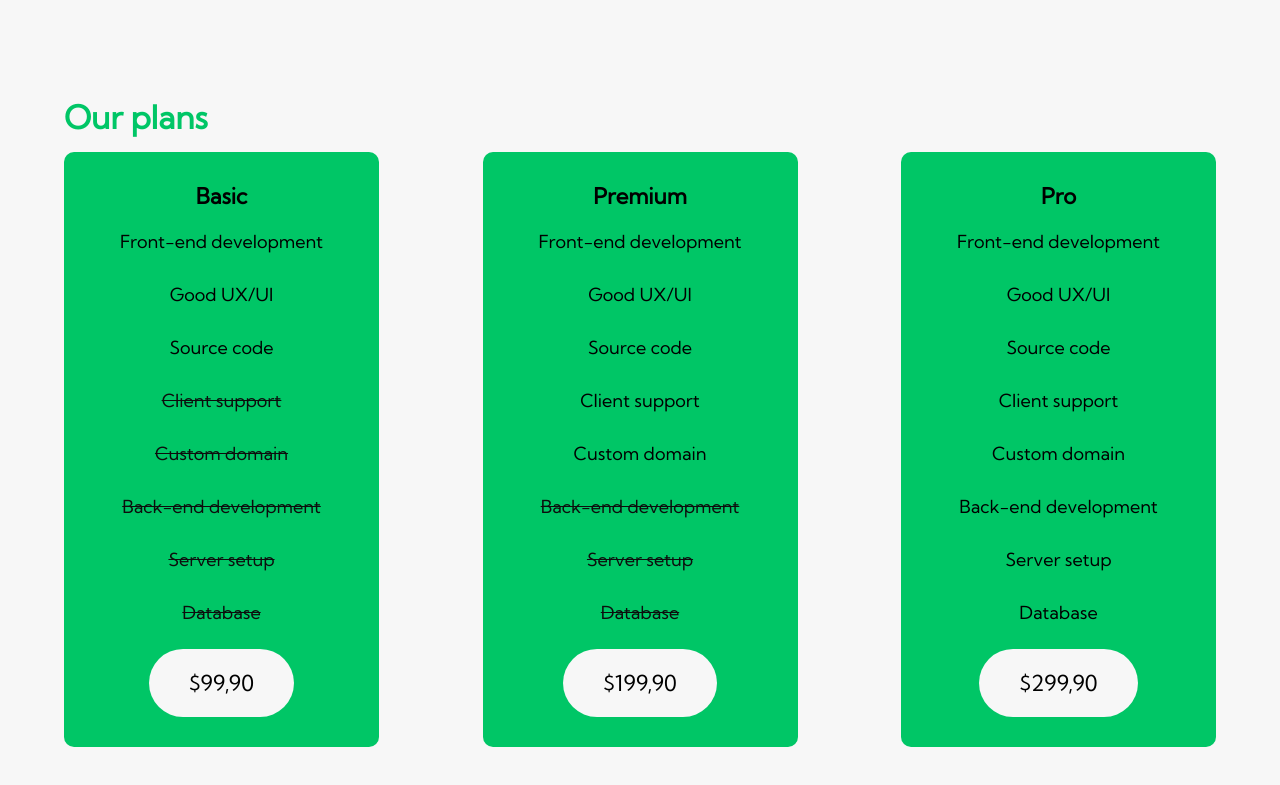
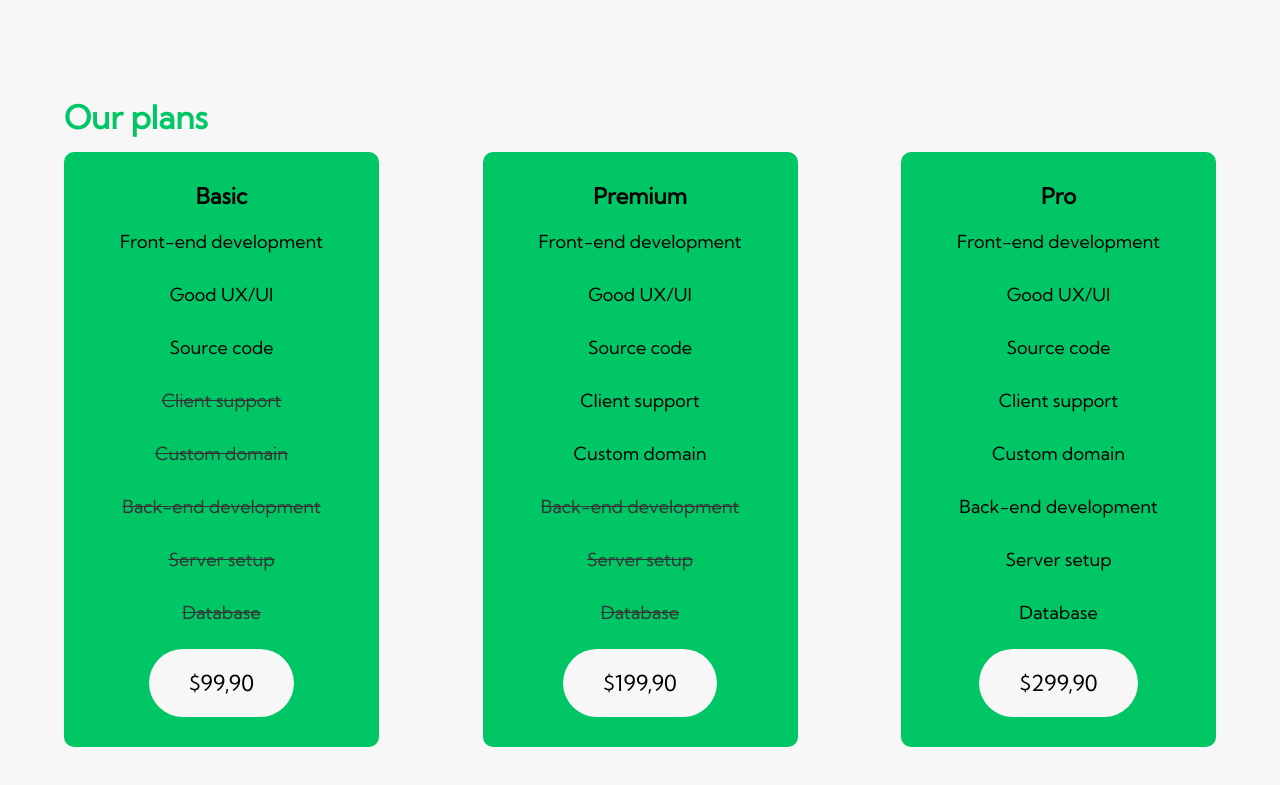
Before and after one commit to PauloBacelar/pixxel, a website: page index.html in a window 1280 px wide. Shown: the part 1242-2027 px from the top of the page. Drawn offline with nearby package versions, Linux system fonts and the light colour scheme; files that its build step writes are made by us from their sources.

Commit message:
Changed strikethrough color

```diff
--- a/sass/abstracts/_utilities.scss
+++ b/sass/abstracts/_utilities.scss
@@ -1,4 +1,4 @@
 .u-strikethrough {
   text-decoration: line-through;
-  color: lighten(#000, 5%);
+  color: rgb(51, 51, 51);
 }
```
